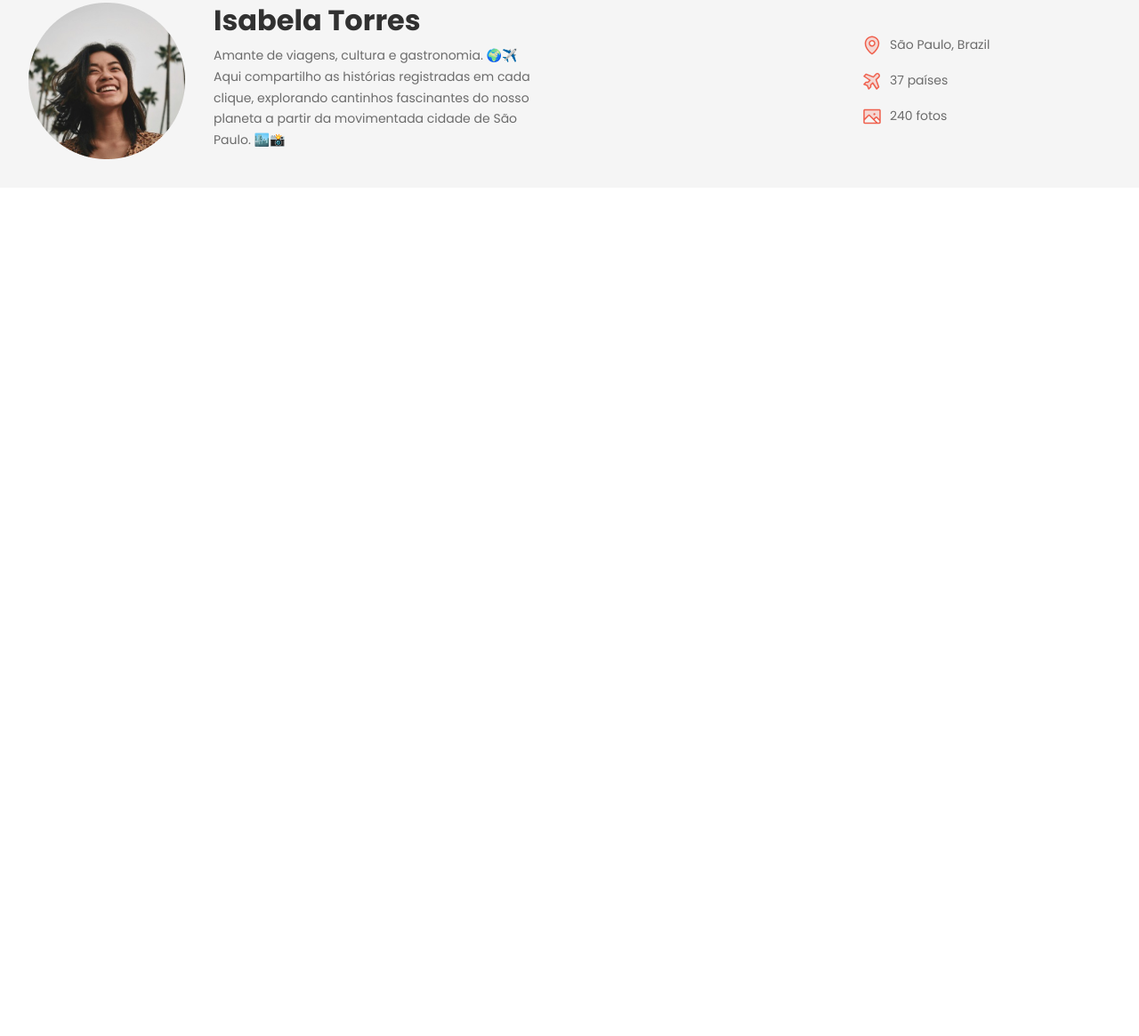
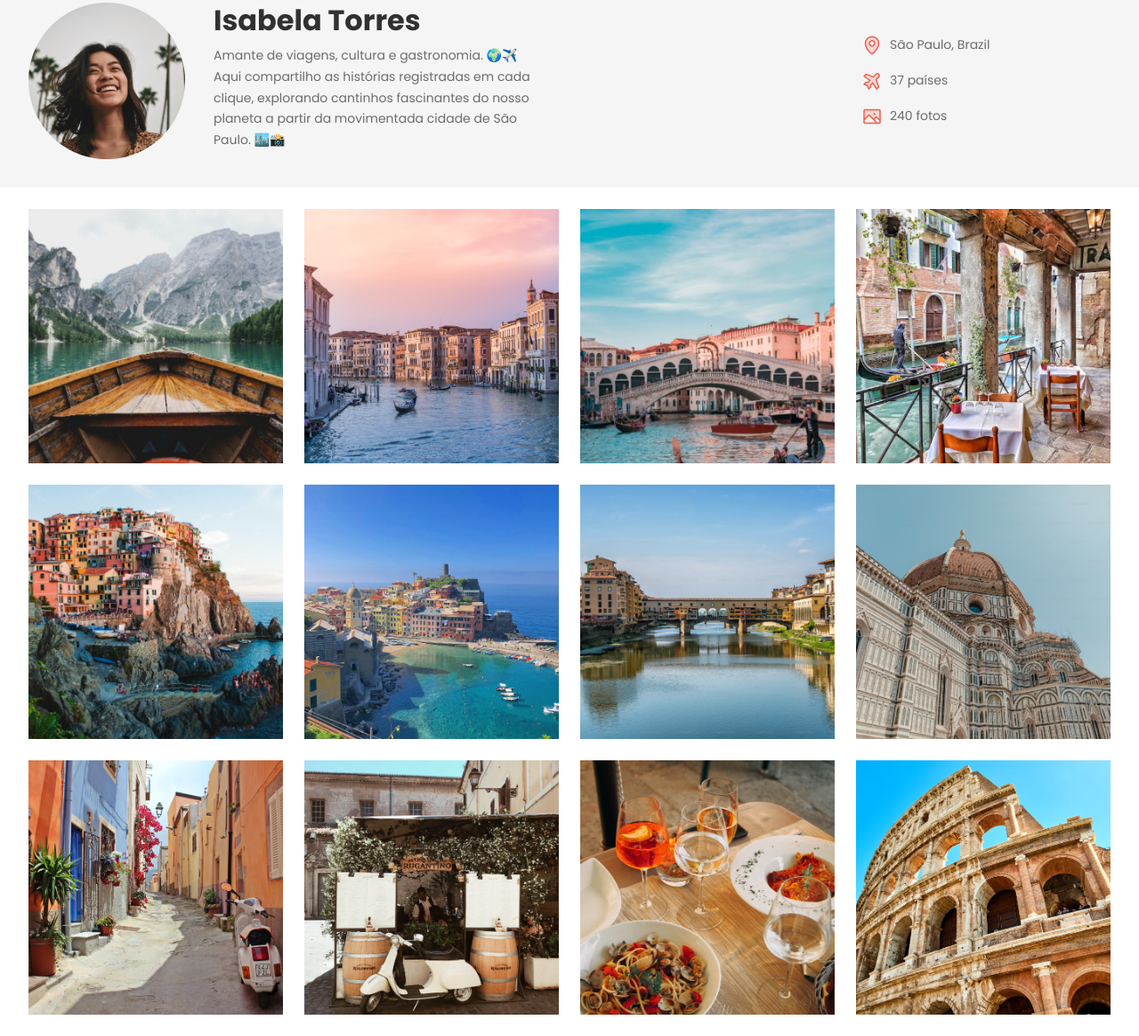
Before and after one commit to amandacorte/projeto-travelgram, a plain HTML site: page index.html in a window 1280 px wide. Shown: the part 132-1297 px from the top of the page at 89% size. Before the commit the page ends 800 px from the top, so only its background shows below. Drawn offline with Linux system fonts and the light colour scheme.

Commit message:
main gallery

```diff
--- a/index.html
+++ b/index.html
@@ -68,5 +68,21 @@
     </header>
   </div>
 
+  <main class="container">
+    <img src="assets/images/Image 01.png" alt="Paisagem 1">
+    <img src="assets/images/Image 02.png" alt="Paisagem 2">
+    <img src="assets/images/Image 03.png" alt="Paisagem 3">
+    <img src="assets/images/Image 04.png" alt="Paisagem 4">
+    <img src="assets/images/Image 05.png" alt="Paisagem 5">
+    <img src="assets/images/Image 06.png" alt="Paisagem 6">
+    <img src="assets/images/Image 07.png" alt="Paisagem 7">
+    <img src="assets/images/Image 08.png" alt="Paisagem 8">
+    <img src="assets/images/Image 09.png" alt="Paisagem 9">
+    <img src="assets/images/Image 10.png" alt="Paisagem 10">
+    <img src="assets/images/Image 11.png" alt="Paisagem 11">
+    <img src="assets/images/Image 12.png" alt="Paisagem 12">
+
+  </main>
+
 </body>
 </html>
--- a/styles/index.css
+++ b/styles/index.css
@@ -1,3 +1,4 @@
 @import url(global.css);
 @import url(nav.css);
 @import url(header.css);
+@import url(main.css);
--- /dev/null
+++ b/styles/main.css
@@ -0,0 +1,12 @@
+main {
+  display: flex;
+  flex-wrap: wrap;
+  gap: 24px;
+  padding-block: 24px;
+}
+
+main img {
+  width: 286px;
+  height: 286px;
+  object-fit: cover;
+}
```
